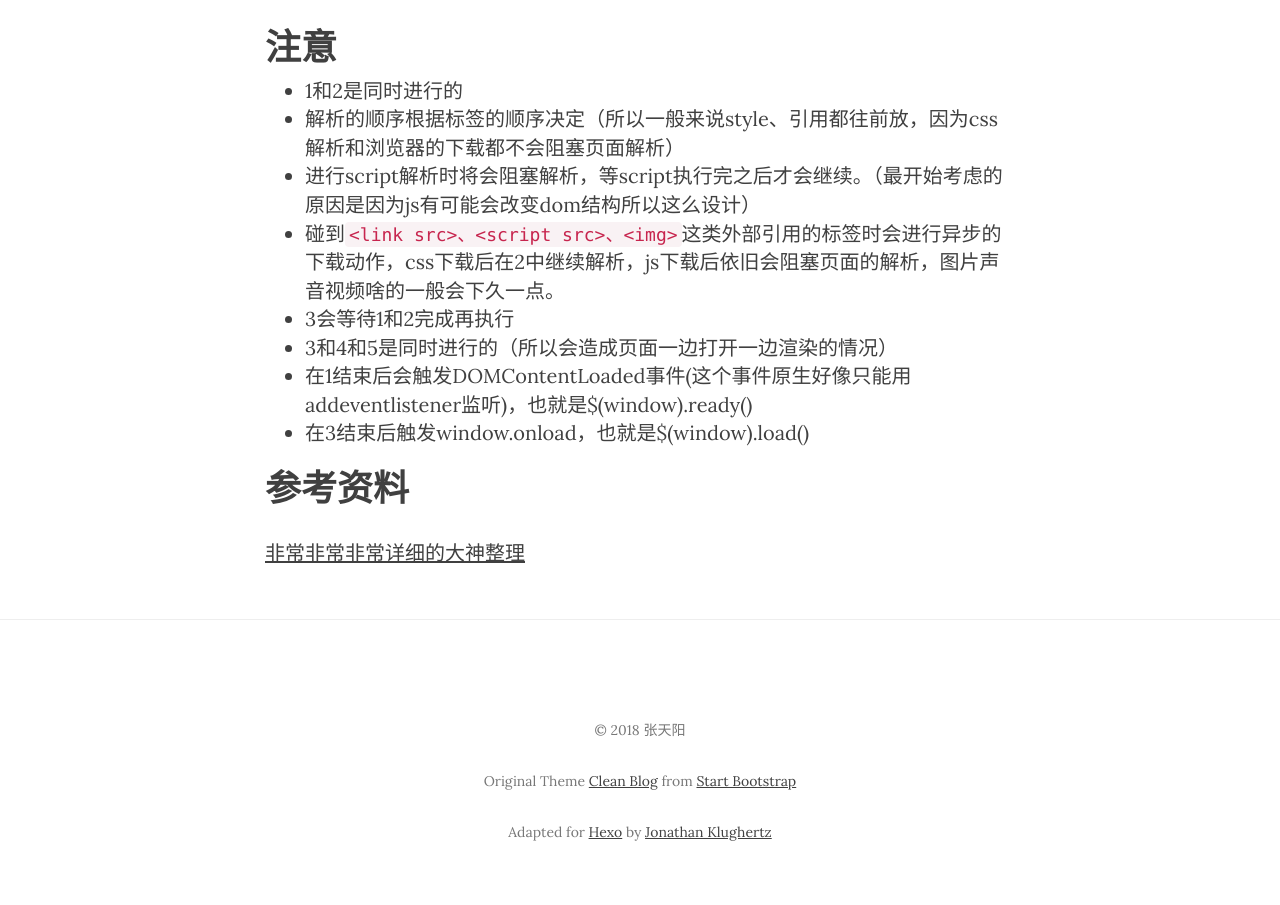
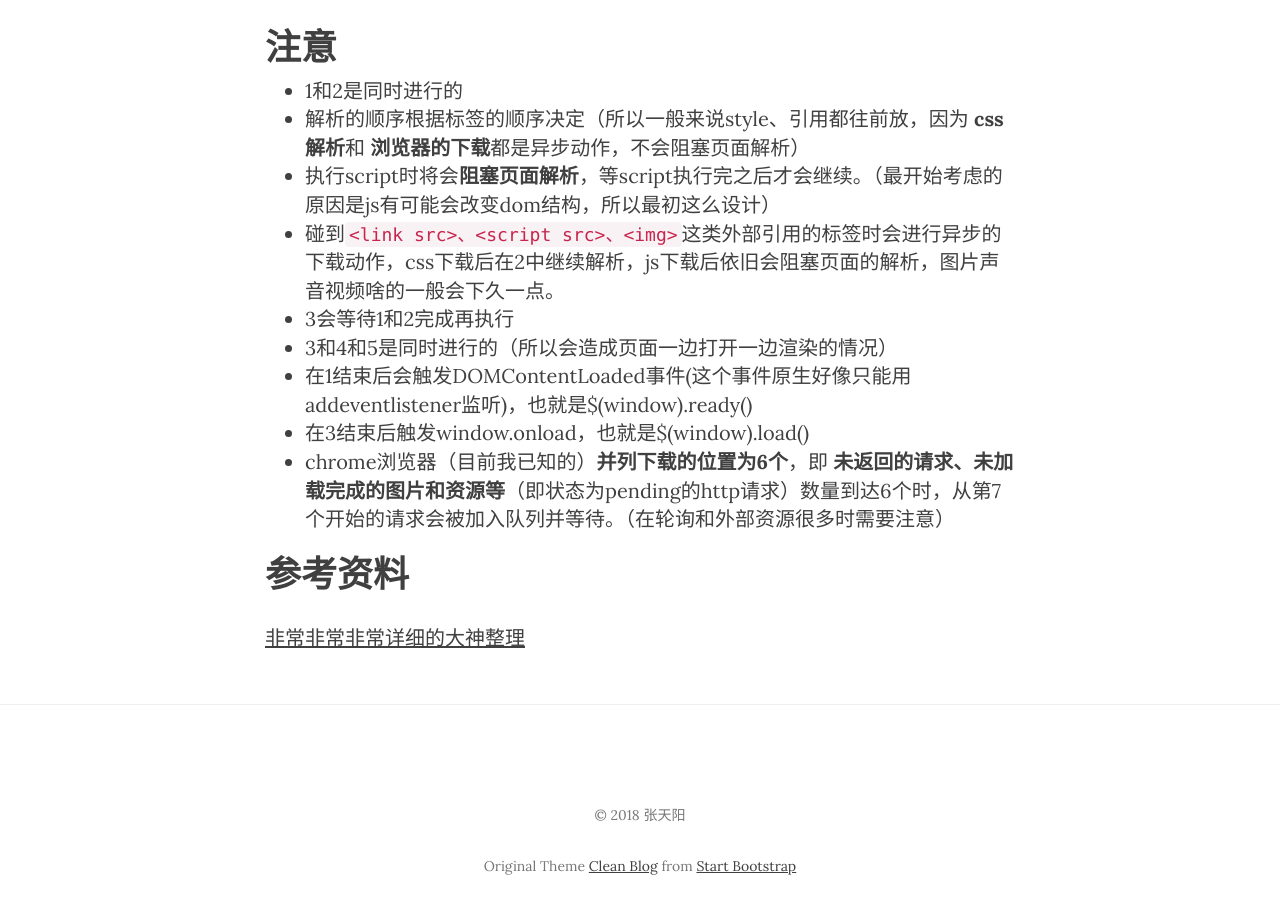
Before and after one commit to zty4682137/blog, a plain HTML site: page 2018/10/09/览器渲染流程梳理/index.html in a window 1280 px wide. Shown: the part 1119-2024 px from the top of the page. Drawn offline with nearby package versions, Linux system fonts and the light colour scheme.

Commit message:
Site updated: 2018-10-09 17:22:18

```diff
--- a/2018/10/09/览器渲染流程梳理/index.html
+++ b/2018/10/09/览器渲染流程梳理/index.html
@@ -208,13 +208,14 @@
 <h1 id="流程"><a href="#流程" class="headerlink" title="流程"></a>流程</h1><p>在收到服务器的回复后，将字符串解析为标签（标记化算法）<br>1、解析dom树（树构建算法）<br>2、解析css，将css解析为样式树<br>3、1和2将内容搞成渲染树（在解析dom树时所有的标签都会被加入dom，所以这一步会筛选掉一些不可见节点，比如display为none的元素、head啥的）<br>4、渲染树再经过一些调整（js的调整、css权值的计算、布局计算、溢出、滚动、层级啥的）<br>5、呈现</p>
 <h1 id="注意"><a href="#注意" class="headerlink" title="注意"></a>注意</h1><ul>
 <li>1和2是同时进行的</li>
-<li>解析的顺序根据标签的顺序决定（所以一般来说style、引用都往前放，因为css解析和浏览器的下载都不会阻塞页面解析）</li>
-<li>进行script解析时将会阻塞解析，等script执行完之后才会继续。（最开始考虑的原因是因为js有可能会改变dom结构所以这么设计）</li>
+<li>解析的顺序根据标签的顺序决定（所以一般来说style、引用都往前放，因为 <strong>css解析</strong>和 <strong>浏览器的下载</strong>都是异步动作，不会阻塞页面解析）</li>
+<li>执行script时将会<strong>阻塞页面解析</strong>，等script执行完之后才会继续。（最开始考虑的原因是js有可能会改变dom结构，所以最初这么设计）</li>
 <li>碰到<code>&lt;link src&gt;、&lt;script src&gt;、&lt;img&gt;</code>这类外部引用的标签时会进行异步的下载动作，css下载后在2中继续解析，js下载后依旧会阻塞页面的解析，图片声音视频啥的一般会下久一点。</li>
 <li>3会等待1和2完成再执行</li>
 <li>3和4和5是同时进行的（所以会造成页面一边打开一边渲染的情况）</li>
 <li>在1结束后会触发DOMContentLoaded事件(这个事件原生好像只能用addeventlistener监听)，也就是$(window).ready()</li>
 <li>在3结束后触发window.onload，也就是$(window).load()</li>
+<li>chrome浏览器（目前我已知的）<strong>并列下载的位置为6个</strong>，即 <strong>未返回的请求、未加载完成的图片和资源等</strong>（即状态为pending的http请求）数量到达6个时，从第7个开始的请求会被加入队列并等待。（在轮询和外部资源很多时需要注意）</li>
 </ul>
 <h1 id="参考资料"><a href="#参考资料" class="headerlink" title="参考资料"></a>参考资料</h1><p><a href="https://blog.csdn.net/riddle1981/article/details/78681191" target="_blank" rel="noopener">非常非常非常详细的大神整理</a></p>
 
```
